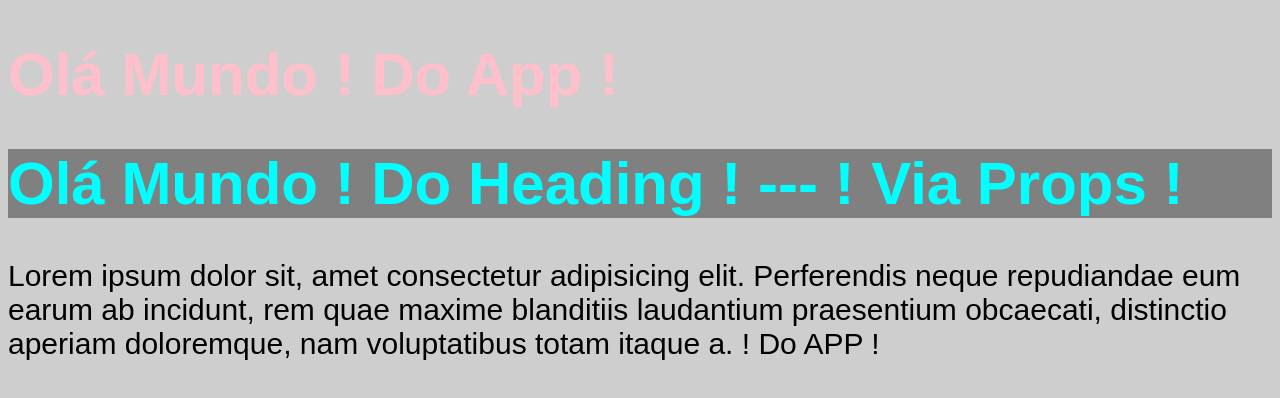
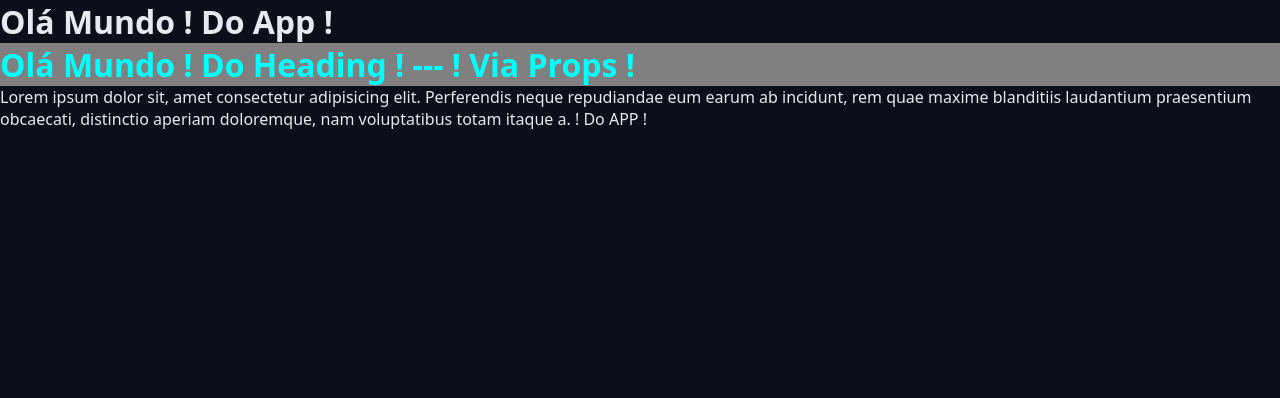
Before and after one commit to HamiltonGJr/chronos-pomodoro, a React (Vite) app: page / in a window 1280 px wide. Shown: the top 398 px of the page. Built offline with nearby package versions, Linux system fonts and the light colour scheme.

Commit message:
Chronos CSS variables and reset

```diff
--- a/src/styles/global.css
+++ b/src/styles/global.css
@@ -1,10 +1,28 @@
-body {
-  background-color: #cecece;
-
-  font-family: sans-serif;
-  font-size: 30px;
+* {
+  margin: 0;
+  padding: 0;
+  box-sizing: border-box;
 }
 
-h1 {
-  color: var(--primary-color);
+html {
+  font-size: 62.5%;
 }
+
+body {
+  font-size: 1.6rem; /* 16px */
+  font-family:
+    system-ui,
+    -apple-system,
+    BlinkMacSystemFont,
+    'Segoe UI',
+    Roboto,
+    Oxygen,
+    Ubuntu,
+    Cantarell,
+    'Open Sans',
+    'Helvetica Neue',
+    sans-serif;
+
+  background: var(--gray-900);
+  color: var(--text-default);
+}
--- a/src/styles/theme.css
+++ b/src/styles/theme.css
@@ -1,3 +1,37 @@
 :root {
-  --primary-color: pink;
+  --gray-100: #e6e9f0;
+  --gray-200: #cdd3e1;
+  --gray-300: #aab3cc;
+  --gray-400: #555f7d;
+  --gray-500: #454f6a;
+  --gray-600: #363d56;
+  --gray-700: #272f43;
+  --gray-800: #181f2e;
+  --gray-900: #0a0f1a;
+
+  --primary-light: #4de7b7;
+  --primary: #0da170;
+  --primary-dark: #065f46;
+
+  --link-color: #10b981;
+  --link-hover: #0b8a60;
+
+  --success: #22c55e;
+  --warning: #eab308;
+  --error: #991b1b;
+  --info: #0ea5e9;
+
+  --text-over-primary: #0a0f1a;
+  --text-over-primary-dark: #e6e9f0;
+  --text-over-light: #0a0f1a;
+  --text-over-success: #0a0f1a;
+  --text-over-warning: #0a0f1a;
+  --text-over-primary-error: #e6e9f0;
+  --text-over-info: #0a0f1a;
+
+  --text-default: #e6e9f0;
+  --text-muted: #aab3cc;
+
+  --disabled: #555f7d;
+  --text-disabled: #aab3cc;
 }
```
